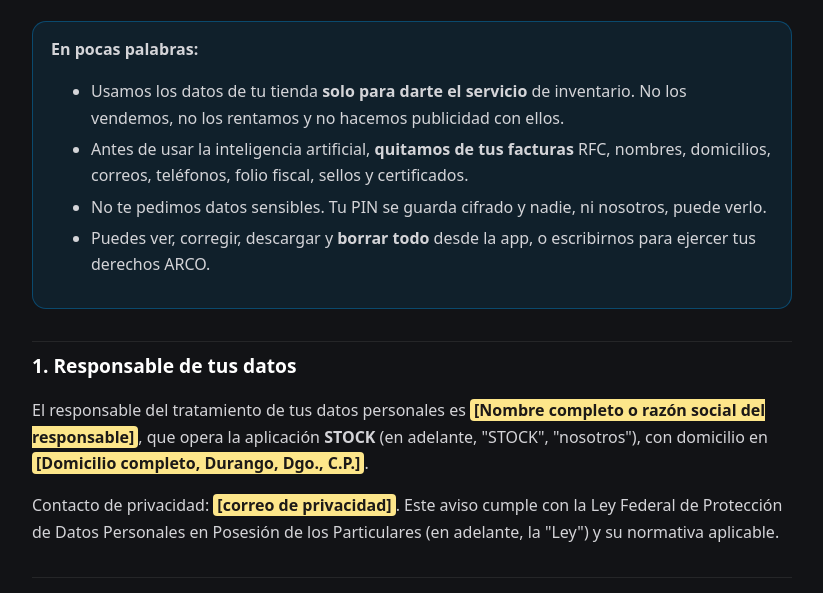
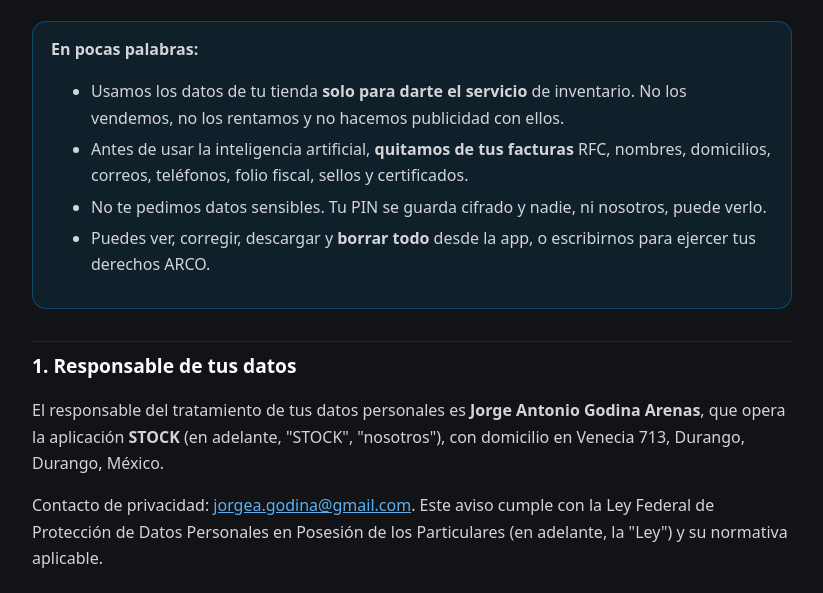
Before and after one commit to Ernesto23lolxd/Prueba, a plain HTML site: page app/privacidad.html in a window 1280 px wide. Shown: the part 143-736 px from the top of the page, without its empty margins (228-1051 px from the left). Drawn offline with Linux system fonts and the light colour scheme.

Commit message:
Aviso de Privacidad y Términos: datos del responsable y contacto
Co-Authored-By: Claude Opus 5.5 <noreply@anthropic.com>

```diff
--- a/app/privacidad.html
+++ b/app/privacidad.html
@@ -41,10 +41,10 @@
   </div>
 
   <h2>1. Responsable de tus datos</h2>
-  <p>El responsable del tratamiento de tus datos personales es <span class="pendiente">[Nombre completo o razón social del responsable]</span>,
+  <p>El responsable del tratamiento de tus datos personales es <strong>Jorge Antonio Godina Arenas</strong>,
   que opera la aplicación <strong>STOCK</strong> (en adelante, "STOCK", "nosotros"), con domicilio en
-  <span class="pendiente">[Domicilio completo, Durango, Dgo., C.P.]</span>.</p>
-  <p>Contacto de privacidad: <span class="pendiente">[correo de privacidad]</span>. Este aviso cumple con la Ley Federal de
+  Venecia 713, Durango, Durango, México.</p>
+  <p>Contacto de privacidad: <a href="mailto:jorgea.godina@gmail.com">jorgea.godina@gmail.com</a>. Este aviso cumple con la Ley Federal de
   Protección de Datos Personales en Posesión de los Particulares (en adelante, la "Ley") y su normativa aplicable.</p>
 
   <h2>2. Qué datos tratamos</h2>
@@ -124,7 +124,7 @@
     <li><strong>Cancelación:</strong> elimina productos uno por uno o borra toda la información de tu tienda con "⋯ → Empezar de cero" (pide tu PIN y no se puede deshacer).</li>
   </ul>
   <h3>Por escrito</h3>
-  <p>Envía tu solicitud a <span class="pendiente">[correo de privacidad]</span> con: tu nombre y un medio para
+  <p>Envía tu solicitud a <a href="mailto:jorgea.godina@gmail.com">jorgea.godina@gmail.com</a> con: tu nombre y un medio para
   responderte; una identificación oficial (o la de tu representante y el documento que lo acredite); la descripción
   clara de los datos y del derecho que quieres ejercer; y cualquier documento que ayude a ubicarlos. Te responderemos en
   un máximo de <strong>20 días hábiles</strong> y, si procede, haremos efectivo el cambio dentro de los
```
Also changed, not shown: app/terminos.html (+4 -4 lines).
